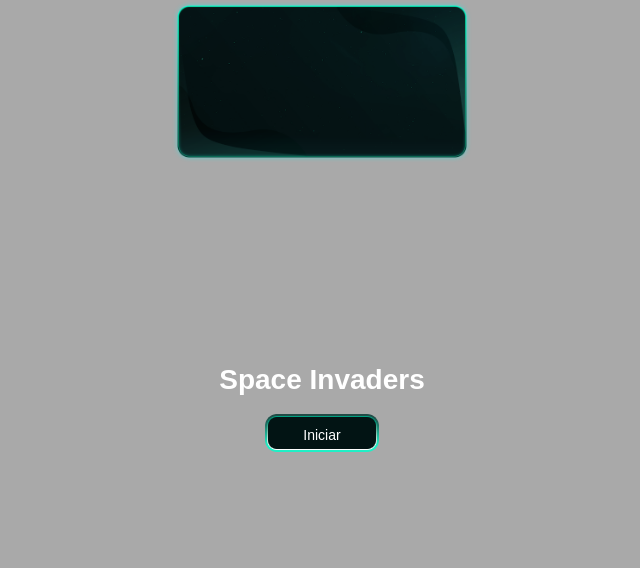
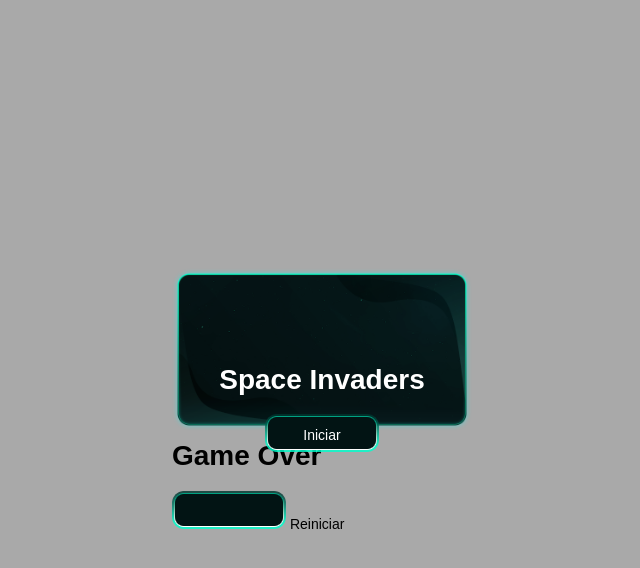
Before and after one commit to GabMoreira123/modern-space-invaders, a plain HTML site: page index.html in a window 1280 px wide. Shown: the whole page, without its empty margins (318-958 px from the left). Drawn offline with Linux system fonts and the light colour scheme.

Commit message:
add page structure restart

```diff
--- a/index.html
+++ b/index.html
@@ -8,6 +8,7 @@
         body, html{
             display: flex;
             justify-content: center;
+            align-items: center;
             margin:0 ;
             height:100%;
             font-family: Arial, Helvetica, sans-serif;
@@ -79,6 +80,17 @@ p {
         </div>
      </div>
     </div> <!--  Fim startScreen-->
+
+    <div id="restartScreen">
+   <div>
+    <h1>Game Over</h1>
+    <div id="restartButton">
+        <img src="./img/button.png" alt="Restart Button"/>
+        <span>Reiniciar</span>
+    </div>
+   </div>
+
+    </div> <!--  Fim restartScreen-->
 </div>
 </body>
 </html>
```
